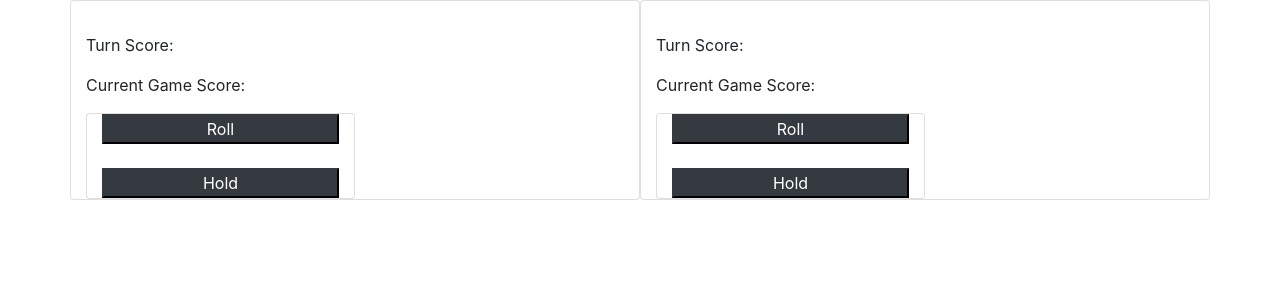
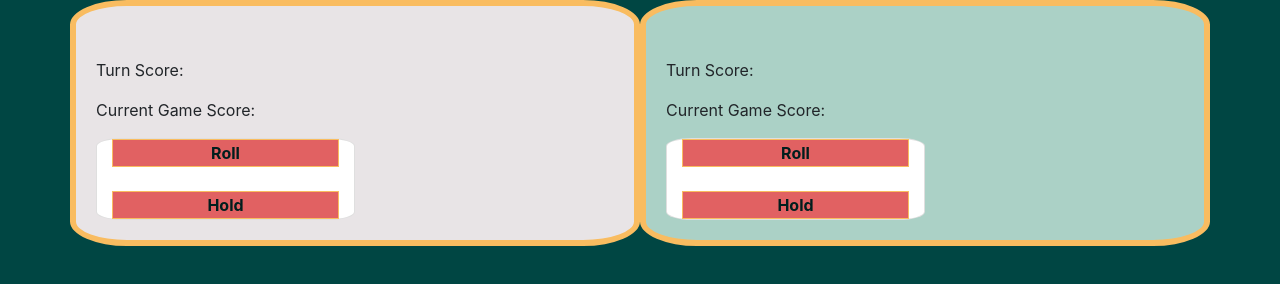
Before and after one commit to niccikaufman/pig-dice, a plain HTML site: page index.html in a window 1280 px wide. Both pictures are taken after a click on the button "Start Game". Drawn offline with nearby package versions, Linux system fonts and the light colour scheme.

Commit message:
add styling

```diff
--- a/css/styles.css
+++ b/css/styles.css
@@ -1,4 +1,56 @@
+body {
+  background-color: #004643;
+}
+.flex-grid-thirds {
+  display: flex;
+  justify-content: space-between;
+}
+
+#player1-area {
+  background-color: #e8e4e6;
+  border: 5pt solid #f9bc60;
+}
+
+#player2-area {
+  background-color: #abd1c6;
+  border: 5pt solid#f9bc60;
+}
+
+.card {
+  border-radius: 10%;
+}
+
+#player2-area button,
+#player1-area button,
+#new-game,
+#game-start {
+  background-color: #e16162;
+  border: 1pt solid #f9bc60;
+  color: #001e1d;
+  font-weight: bold;
+}
+
 #player1-area,
-#player2-area {
+#player2-area,
+#new-game,
+#dice-display {
   display: none;
 }
+
+#player1-area,
+#player2-area,
+#dice-display {
+  width: 32%;
+  padding: 20px;
+}
+
+.disableGamingArea {
+  opacity: 50%;
+}
+
+#player2-name-display,
+#player1-name-display {
+  text-align: center;
+  font-size: 20pt;
+  text-decoration: underline;
+}
```
